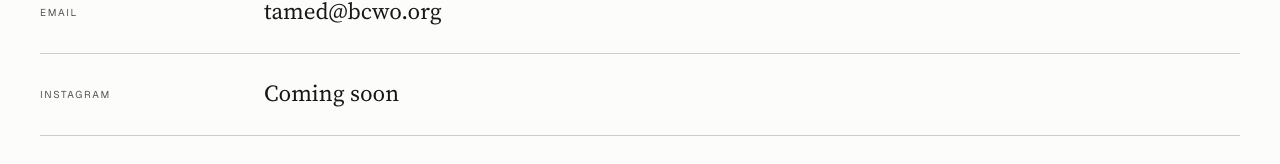
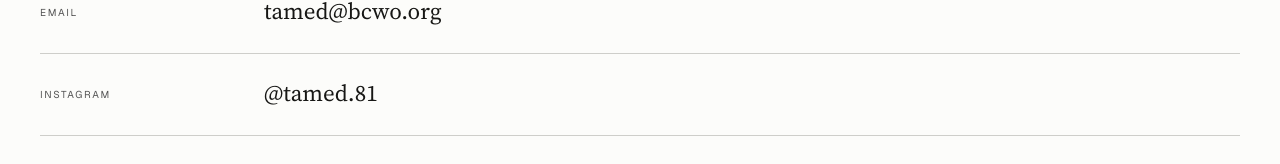
Before and after one commit to Masudhassan36/tamed, a Next.js app: page /contact in a window 1280 px wide. Shown: the part 467-631 px from the top of the page. Built offline with nearby package versions, Linux system fonts and the light colour scheme; no server answers.

Commit message:
Link TAMED’s official Instagram profile

```diff
--- a/src/app/contact/page.tsx
+++ b/src/app/contact/page.tsx
@@ -21,7 +21,7 @@ export default function ContactPage() {
         </div>
         <div className="contact-row">
           <span className="eyebrow">Instagram</span>
-          <span>Coming soon</span>
+          <a href="https://www.instagram.com/tamed.81/">@tamed.81</a>
         </div>
         <div className="contact-row">
           <span className="eyebrow">Facebook</span>
--- a/src/components/Footer.tsx
+++ b/src/components/Footer.tsx
@@ -12,7 +12,7 @@ export default function Footer() {
         </div>
         <a href="mailto:tamed@bcwo.org">tamed@bcwo.org</a>
         <div className="footer-social" aria-label="Social media">
-          <span aria-label="Instagram" title="Instagram"><InstagramIcon /></span>
+          <a href="https://www.instagram.com/tamed.81/" aria-label="TAMED on Instagram (@tamed.81)" title="@tamed.81"><InstagramIcon /></a>
           <span aria-label="Facebook" title="Facebook"><FacebookIcon /></span>
         </div>
         <Link className="back-to-top" href="#top">Back to top ↑</Link>
--- a/src/components/Navbar.tsx
+++ b/src/components/Navbar.tsx
@@ -27,7 +27,7 @@ export default function Navbar() {
           ))}
         </nav>
         <div className="social-placeholders" aria-label="Social media">
-          <span aria-label="Instagram" title="Instagram"><InstagramIcon /></span>
+          <a href="https://www.instagram.com/tamed.81/" aria-label="TAMED on Instagram (@tamed.81)" title="@tamed.81"><InstagramIcon /></a>
           <span aria-label="Facebook" title="Facebook"><FacebookIcon /></span>
         </div>
       </div>
```
